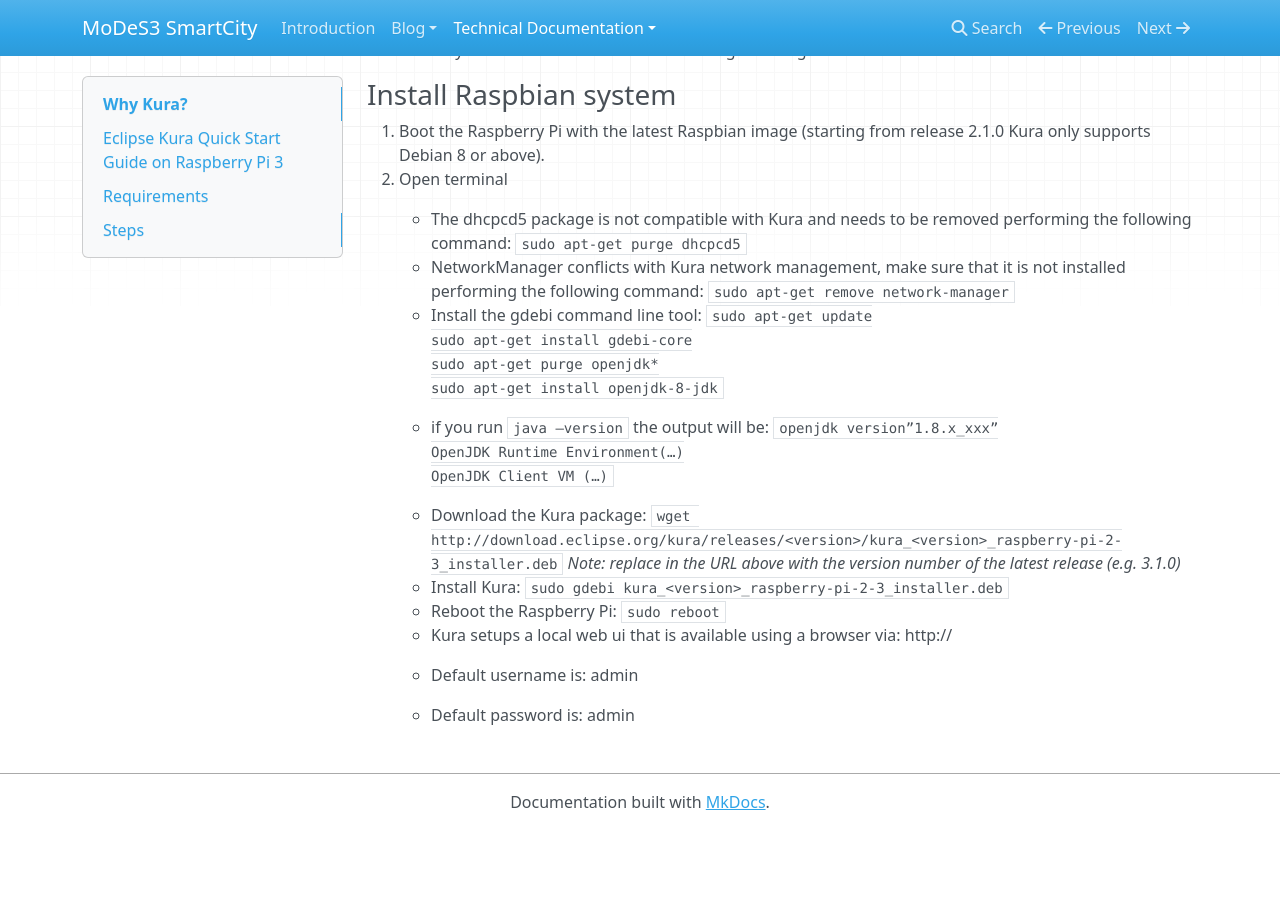
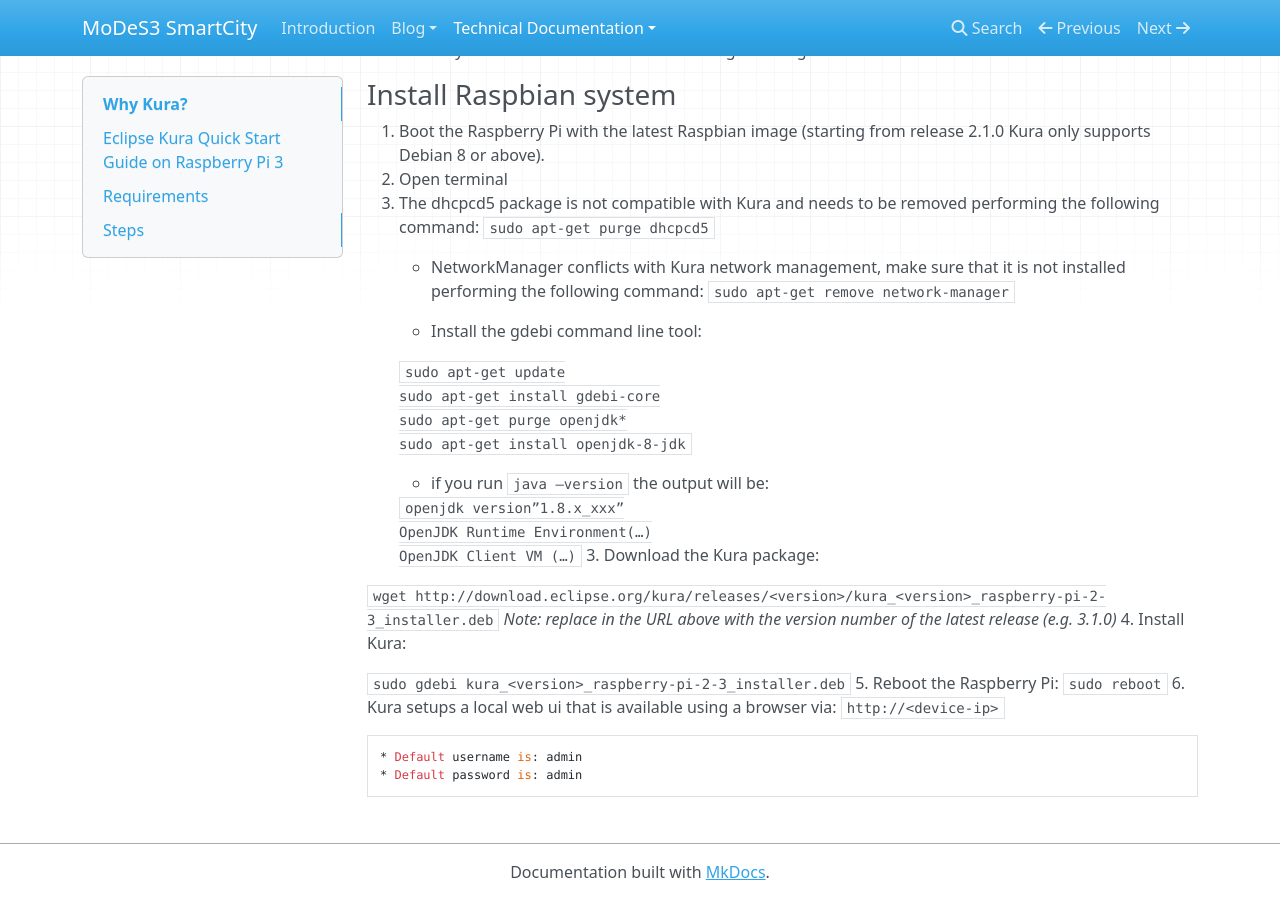
Before and after one commit to FTSRG/modes3-smartcity, an MkDocs documentation site: the page built from docs/technical_documentation/kura/kura_install guide.md, in a window 1280 px wide and 900 px high, scrolled down 988 px. Built offline with MkDocs 1.6.1, drawn with Linux system fonts in a browser that asks for light colours; nearby versions of some CDN libraries; old or Windows-style settings are respelled for this version of MkDocs; before the commit the page ends 1818 px from its top, so only the background shows below that; part of the change alters nothing that is shown.

Commit message:
minor fixes

````diff
--- a/docs/technical_documentation/kura/kura_install guide.md
+++ b/docs/technical_documentation/kura/kura_install guide.md
@@ -32,28 +32,31 @@ We chose Eclipse Kura to manage the gateway components of our system. Kura helps
 
 1. Boot the Raspberry Pi with the latest Raspbian image (starting from release 2.1.0 Kura only supports Debian 8 or above).
 2. Open terminal
-	* The dhcpcd5 package is not compatible with Kura and needs to be removed performing the following command:
-	```sudo apt-get purge dhcpcd5```
-	* NetworkManager conflicts with Kura network management, make sure that it is not installed performing the following command:
-	```sudo apt-get remove network-manager```
+3. The dhcpcd5 package is not compatible with Kura and needs to be removed performing the following command: `sudo apt-get purge dhcpcd5`
+
+	* NetworkManager conflicts with Kura network management, make sure that it is not installed performing the following command: `sudo apt-get remove network-manager`
+
 	* Install the gdebi command line tool:
+
 	```sudo apt-get update
 	sudo apt-get install gdebi-core
 	sudo apt-get purge openjdk*
 	sudo apt-get install openjdk-8-jdk```
 
 	* if you run `java –version` the output will be:
+
 	```openjdk version”1.8.x_xxx”
 	OpenJDK Runtime Environment(…)
 	OpenJDK Client VM (…)```
 3. Download the Kura package:
+
 ```wget http://download.eclipse.org/kura/releases/<version>/kura_<version>_raspberry-pi-2-3_installer.deb```
 *Note: replace <version> in the URL above with the version number of the latest release (e.g. 3.1.0)*
 4. Install Kura:
+
 ```sudo gdebi kura_<version>_raspberry-pi-2-3_installer.deb```
-5. Reboot the Raspberry Pi:
-```sudo reboot```
-6. Kura setups a local web ui that is available using a browser via: http://<device-ip>
+5. Reboot the Raspberry Pi: `sudo reboot`
+6. Kura setups a local web ui that is available using a browser via: `http://<device-ip>`
 
 	* Default username is: admin
 	* Default password is: admin
````
